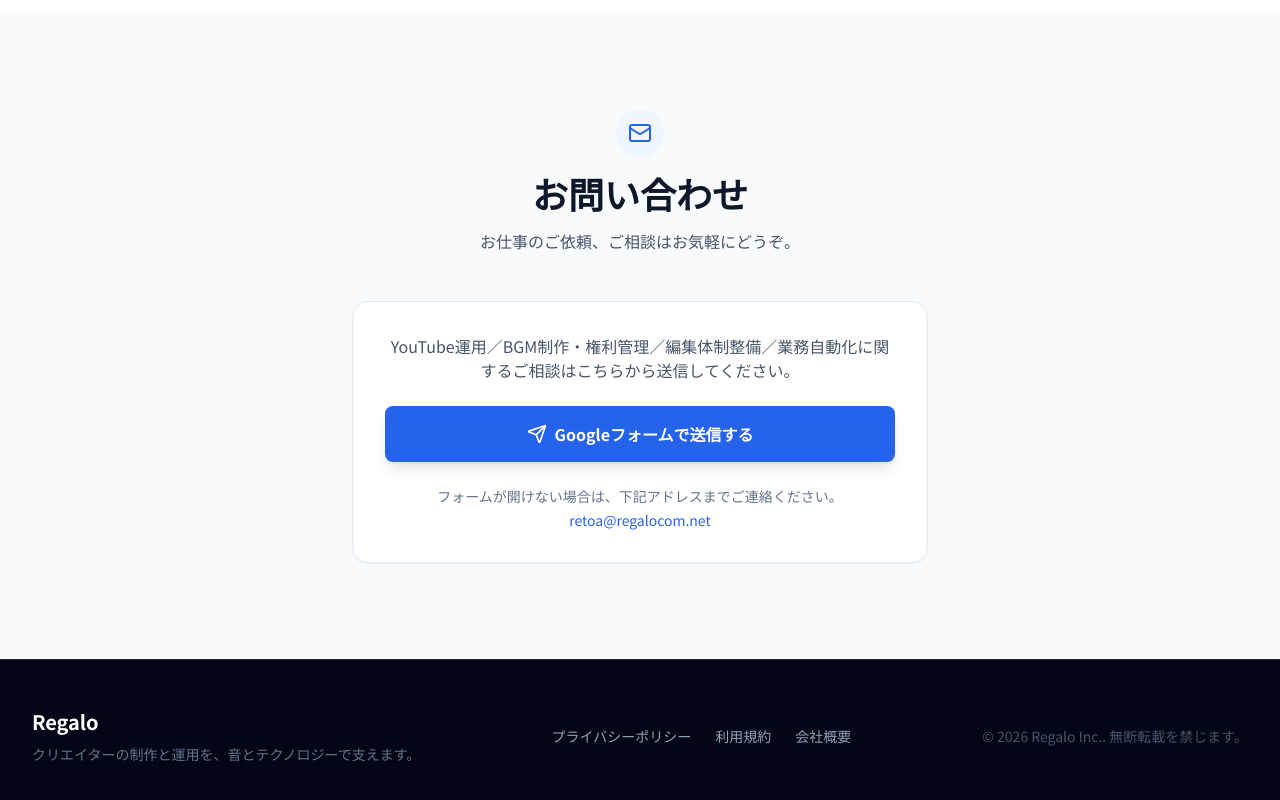
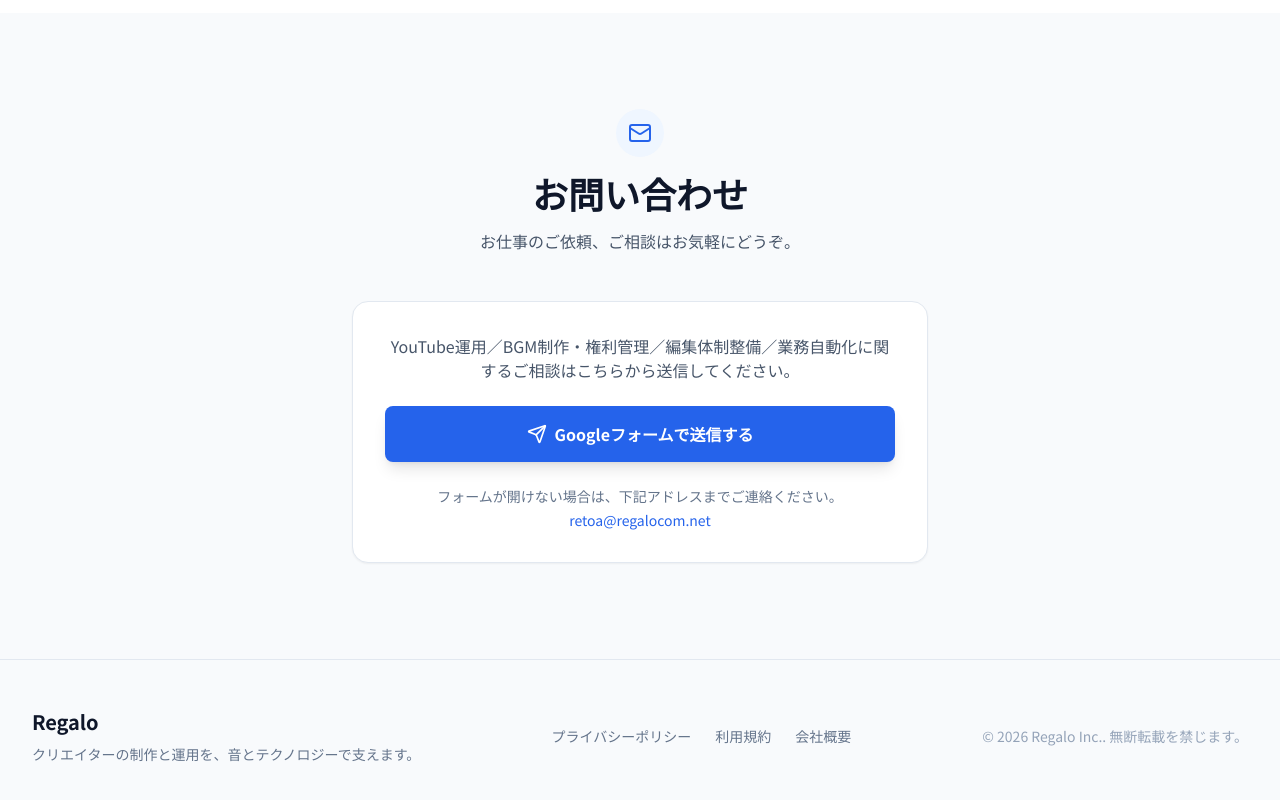
Before and after one commit to Regal753/Website, a React (Vite) app: page / in a window 1280 px wide. Shown: the part 5231-6031 px from the top of the page. Built offline with nearby package versions, Linux system fonts and the light colour scheme.

Commit message:
style: white base theme - Footer.tsx

```diff
--- a/components/Footer.tsx
+++ b/components/Footer.tsx
@@ -3,22 +3,22 @@ import { siteConfig } from '../site.config';
 
 const Footer: React.FC = () => {
   return (
-    <footer className="bg-slate-950 border-t border-slate-800 py-12">
+    <footer className="bg-slate-50 border-t border-slate-200 py-12">
       <div className="max-w-7xl mx-auto px-4 sm:px-6 lg:px-8 flex flex-col md:flex-row justify-between items-center gap-6">
         <div>
-          <h2 className="text-xl font-bold text-white mb-2">{siteConfig.companyName}</h2>
+          <h2 className="text-xl font-bold text-slate-900 mb-2">{siteConfig.companyName}</h2>
           <p className="text-slate-500 text-sm">
             クリエイターの制作と運用を、音とテクノロジーで支えます。
           </p>
         </div>
 
-        <div className="flex gap-6 text-sm text-slate-400">
-          <a href="privacy.html" className="hover:text-blue-400 transition-colors">プライバシーポリシー</a>
+        <div className="flex gap-6 text-sm text-slate-500">
+          <a href="privacy.html" className="hover:text-blue-600 transition-colors">プライバシーポリシー</a>
           <a href="terms.html" className="hover:text-blue-400 transition-colors">利用規約</a>
           <a href="company.html" className="hover:text-blue-400 transition-colors">会社概要</a>
         </div>
 
-        <div className="text-slate-600 text-sm">
+        <div className="text-slate-400 text-sm">
           &copy; {new Date().getFullYear()} {siteConfig.companyNameEn}. 無断転載を禁じます。
         </div>
       </div>
```
